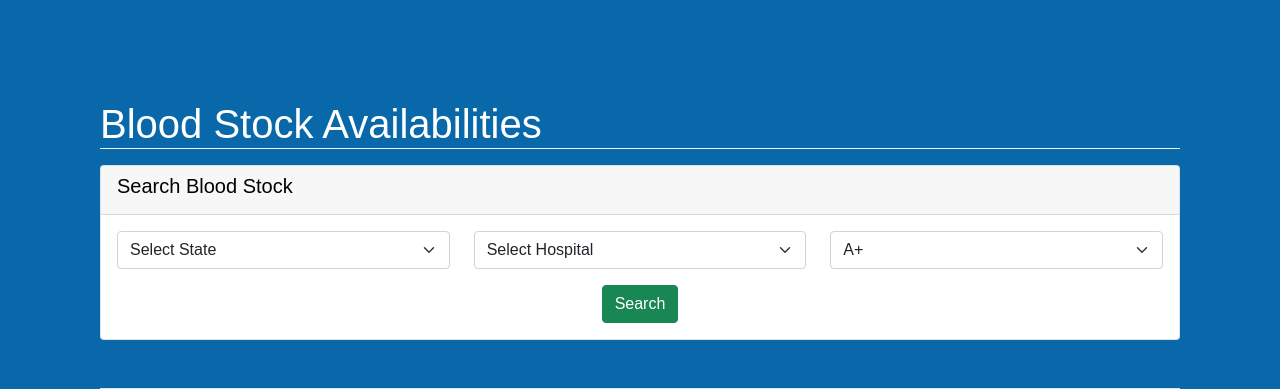
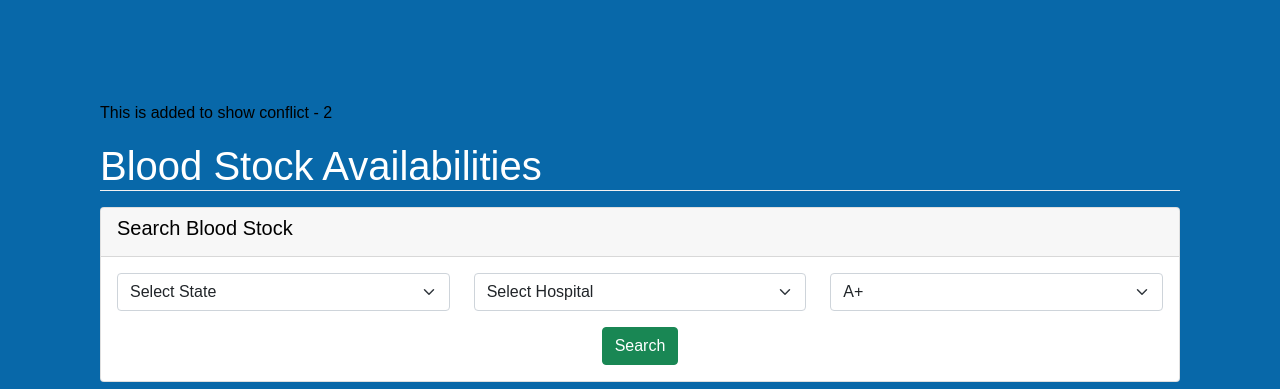
Before and after one commit to Radixactivetea/BloodLink, a PHP site: page /donationblood_bank/blood.php in a window 1280 px wide. Shown: the part 59-448 px from the top of the page. Run offline with PHP 8.4, Linux system fonts and the light colour scheme; data comes from the database, SQL or seed files in the repository; some libraries are stand-ins or nearby versions.

Commit message:
Added line to show conflict - 2

```diff
--- a/donationblood_bank/blood.php
+++ b/donationblood_bank/blood.php
@@ -23,6 +23,7 @@
 
 	<!-- section 1 -->
 	<section id="search-blood">
+	<p>This is added to show conflict - 2</p>
 		<h1>Blood Stock Availabilities</h1>
 
 		<div class="row mt-3">
```
